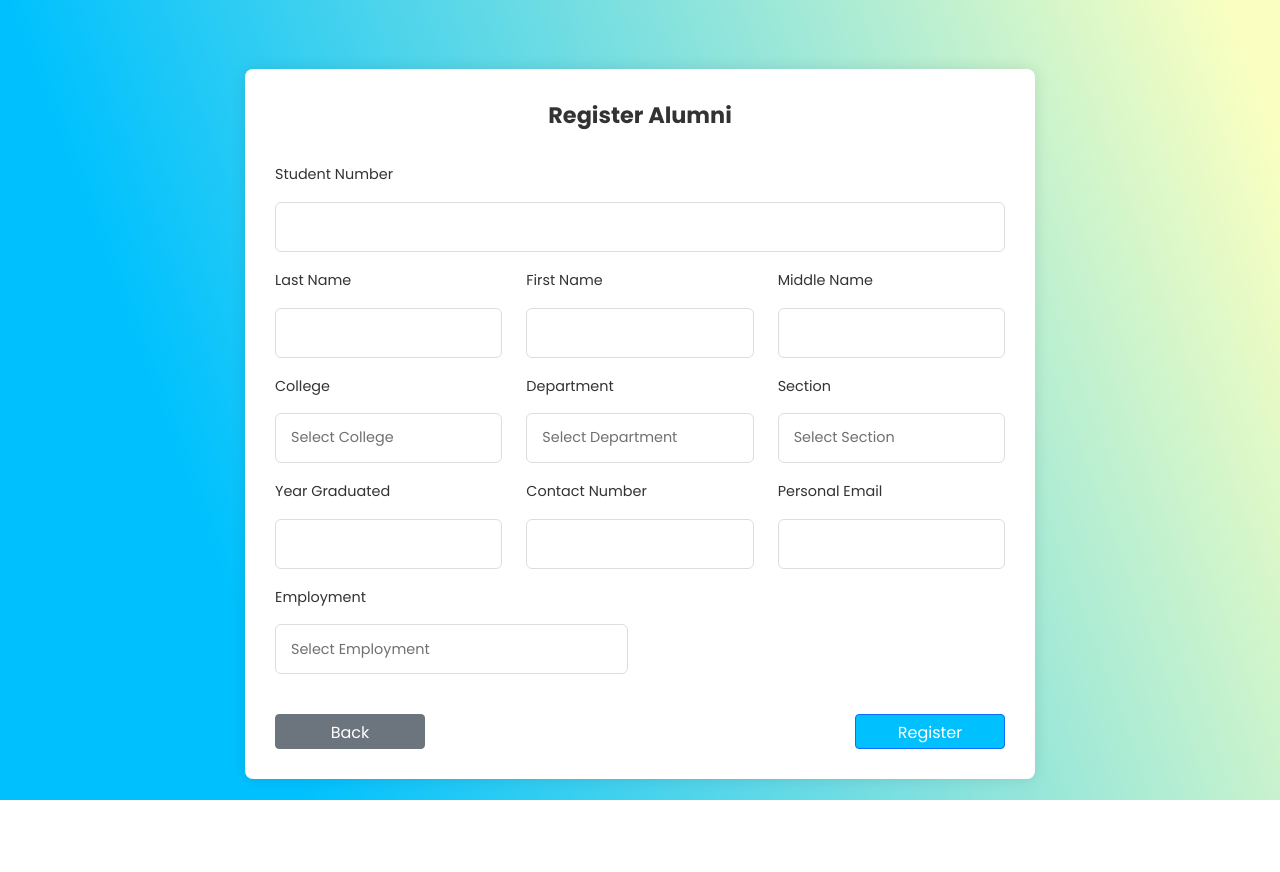
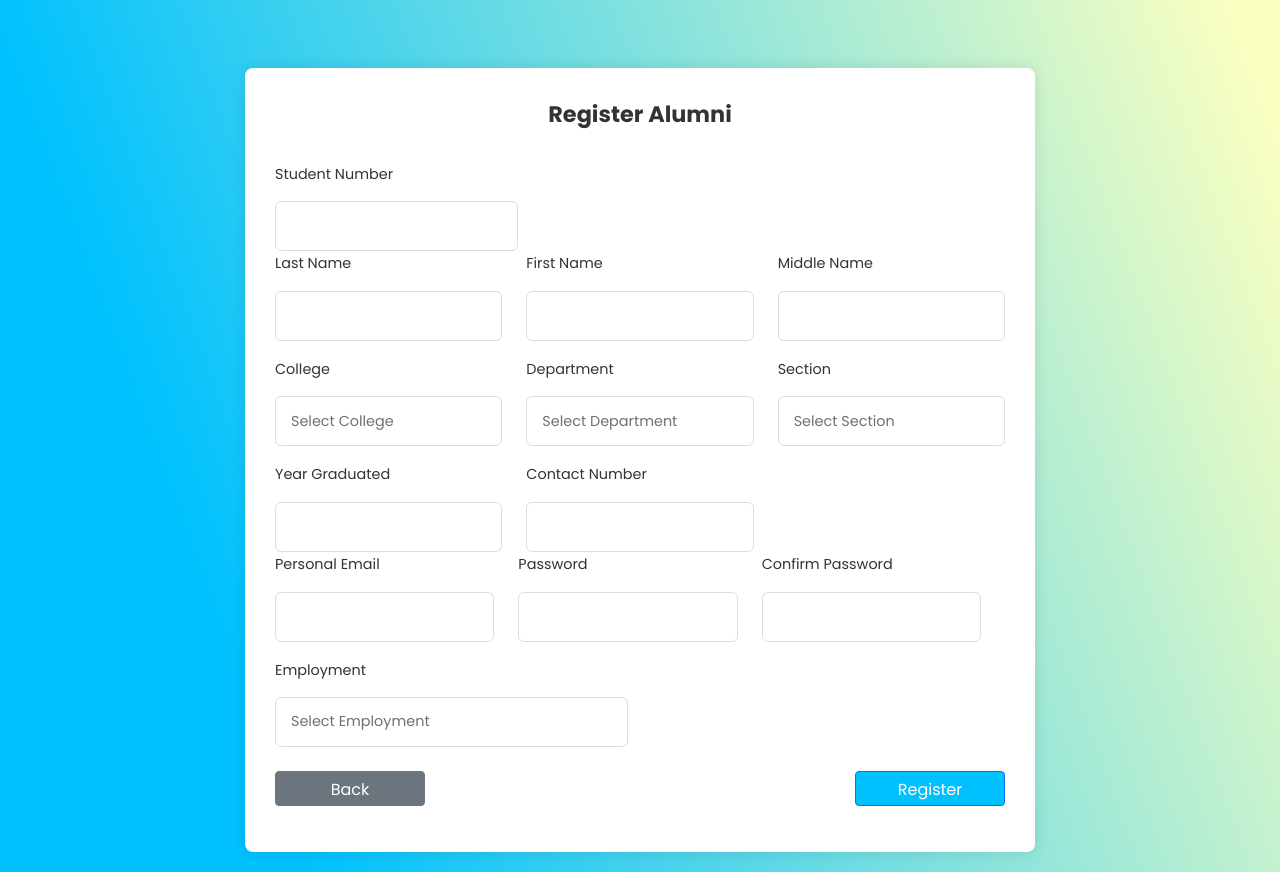
Before and after one commit to JewelEsquilona/ewan, a PHP site: page /register.php in a window 1280 px wide. Before the commit the page ends 800 px from the top, so only its background shows below. Run offline with PHP 8.4, Linux system fonts and the light colour scheme; data comes from the database, SQL or seed files in the repository.

Commit message:
Update register.php

```diff
--- a/SoftEng/landing page/register.php
+++ b/SoftEng/landing page/register.php
@@ -5,6 +5,52 @@ $collegesQuery = "SELECT DISTINCT college FROM courses";
 $collegesStmt = $con->prepare($collegesQuery);
 $collegesStmt->execute();
 $existingColleges = $collegesStmt->fetchAll(PDO::FETCH_COLUMN);
+
+if ($_SERVER['REQUEST_METHOD'] === 'POST') {
+    $studentNumber = $_POST['student_number'];
+    $lastName = $_POST['last_name'];
+    $firstName = $_POST['first_name'];
+    $middleName = $_POST['middle_name'];
+    $college = $_POST['college'];
+    $department = $_POST['department'];
+    $section = $_POST['section'];
+    $yearGraduated = $_POST['year_graduated'];
+    $contactNumber = $_POST['contact_number'];
+    $personalEmail = $_POST['personal_email'];
+    $employment = $_POST['employment'];
+    $employmentStatus = $_POST['employment_status'];
+    $presentOccupation = $_POST['present_occupation'];
+    $nameOfEmployer = $_POST['name_of_employer'];
+    $addressOfEmployer = $_POST['address_of_employer'];
+    $numberOfYearsInPresentEmployer = $_POST['number_of_years_in_present_employer'];
+    $typeOfEmployer = $_POST['type_of_employer'];
+    $majorLineOfBusiness = $_POST['major_line_of_business'];
+    $email = $_POST['email'];
+    $password = $_POST['pass'];
+    $confirmPassword = $_POST['conPass'];
+
+    if ($password !== $confirmPassword) {
+        echo "<script>alert('Passwords do not match!');</script>";
+    } else {
+        // Hash the password
+        $hashedPassword = password_hash($password, PASSWORD_DEFAULT);
+
+        // Insert into the database
+        $stmt = $con->prepare("INSERT INTO users (student_number, last_name, first_name, middle_name, college, department, section, year_graduated, contact_number, personal_email, employment, employment_status, present_occupation, name_of_employer, address_of_employer, number_of_years_in_present_employer, type_of_employer, major_line_of_business, email, password) VALUES (?, ?, ?, ?, ?, ?, ?, ?, ?, ?, ?, ?, ?, ?, ?, ?, ?, ?, ?, ?)");
+
+        try {
+            if ($stmt->execute([$studentNumber, $lastName, $firstName, $middleName, $college, $department, $section, $yearGraduated, $contactNumber, $personalEmail, $employment, $employmentStatus, $presentOccupation, $nameOfEmployer, $addressOfEmployer, $numberOfYearsInPresentEmployer, $typeOfEmployer, $majorLineOfBusiness, $email, $hashedPassword])) {
+                echo "<script>alert('Registration successful! Redirecting to login page.');</script>";
+                header("Location: index.php");
+                exit;
+            } else {
+                echo "<script>alert('Registration failed! Please try again.');</script>";
+            }
+        } catch (PDOException $e) {
+            echo "<script>alert('Error: " . $e->getMessage() . "');</script>";
+        }
+    }
+}
 ?>
 <!DOCTYPE html>
 <html lang="en">
@@ -20,24 +66,25 @@ $existingColleges = $collegesStmt->fetchAll(PDO::FETCH_COLUMN);
 <body>
     <div class="container form-container mt-5">
         <header class="mb-4">Register Alumni</header>
-        <form action="../dashboard/alumni_process.php" method="POST" class="form">
+        <form action="register.php" method="POST" class="form">
             <div class="mb-3">
+                <div class="col-md-4">
                     <label for="student-number" class="form-label">Student Number</label>
-                <input type="text" id="student-number" name="student_number" class="form-control" required>
+                    <input type="text" id="student-number" name="student_number" class="form-control" required autocomplete="student-number">
                 </div>
 
                 <div class="row mb-3">
                     <div class="col-md-4">
                         <label for="last_name" class="form-label">Last Name</label>
-                    <input type="text" class="form-control" id="last_name" name="last_name" required>
+                        <input type="text" class="form-control" id="last_name" name="last_name" required autocomplete="family-name">
                     </div>
                     <div class="col-md-4">
                         <label for="first_name" class="form-label">First Name</label>
-                    <input type="text" class="form-control" id="first_name" name="first_name" required>
+                        <input type="text" class="form-control" id="first_name" name="first_name" required autocomplete="given-name">
                     </div>
                     <div class="col-md-4">
                         <label for="middle_name" class="form-label">Middle Name</label>
-                    <input type="text" class="form-control" id="middle_name" name="middle_name">
+                        <input type="text" class="form-control" id="middle_name" name="middle_name" autocomplete="additional-name">
                     </div>
                 </div>
 
@@ -74,13 +121,21 @@ $existingColleges = $collegesStmt->fetchAll(PDO::FETCH_COLUMN);
                         <label for="contact_number" class="form-label">Contact Number</label>
                         <input type="text" class="form-control" id="contact_number" name="contact_number" required>
                     </div>
+                    <div class="row mb-3">
                         <div class="col-md-4">
-                    <label for="personal_email" class="form-label">Personal Email</label>
-                    <input type="email" class="form-control" id="personal_email" name="personal_email" required>
+                            <label for="email" class="form-label">Personal Email</label>
+                            <input type="email" class="form-control" id="email" name="email" required autocomplete="email">
+                        </div>
+                        <div class="col-md-4">
+                            <label for="pass" class="form-label">Password</label>
+                            <input type="password" class="form-control" id="pass" name="pass" required autocomplete="new-password">
+                        </div>
+                        <div class="col-md-4">
+                            <label for="conPass" class="form-label">Confirm Password</label>
+                            <input type="password" class="form-control" id="conPass" name="conPass" required autocomplete="new-password">
                         </div>
                     </div>
 
-            <div class="mb-3 row align-items-center">
                     <div class="col-md-6">
                         <label for="employment" class="form-label">Employment</label>
                         <select id="employment" name="employment" class="form-control" required onchange="toggleEmploymentFields()">
@@ -93,7 +148,7 @@ $existingColleges = $collegesStmt->fetchAll(PDO::FETCH_COLUMN);
                     </div>
                     <div class="col-md-6" id="employment-status-container" style="display: none;">
                         <label for="employment_status" class="form-label">Employment Status</label>
-                    <select id="employment_status" name="employment_status" class="form-control" required>
+                        <select id="employment_status" name="employment_status" class="form-control">
                             <option value="">Select Employment Status</option>
                             <option value="Regular/Permanent">Regular/Permanent</option>
                             <option value="Casual">Casual</option>
@@ -147,16 +202,19 @@ $existingColleges = $collegesStmt->fetchAll(PDO::FETCH_COLUMN);
 
     <script>
         function toggleEmploymentFields() {
-            const employmentStatus = document.getElementById('employment').value;
-            const employmentStatusContainer = document.getElementById('employment-status-container');
-            const employmentFields = document.getElementById('employmentFields');
+            const employment = document.getElementById("employment").value;
+            const employmentStatusContainer = document.getElementById("employment-status-container");
+            const employmentFields = document.getElementById("employmentFields");
+            const employmentStatus = document.getElementById("employment_status");
 
-            if (employmentStatus === 'Employed') {
-                employmentStatusContainer.style.display = 'block';
-                employmentFields.style.display = 'block';
+            if (employment === "Employed") {
+                employmentStatusContainer.style.display = "block";
+                employmentFields.style.display = "block";
+                employmentStatus.required = true;
             } else {
-                employmentStatusContainer.style.display = 'none';
-                employmentFields.style.display = 'none';
+                employmentStatusContainer.style.display = "none";
+                employmentFields.style.display = "none";
+                employmentStatus.required = false;
             }
         }
 
```
Lines whose indentation alone changed are shown as unchanged.
